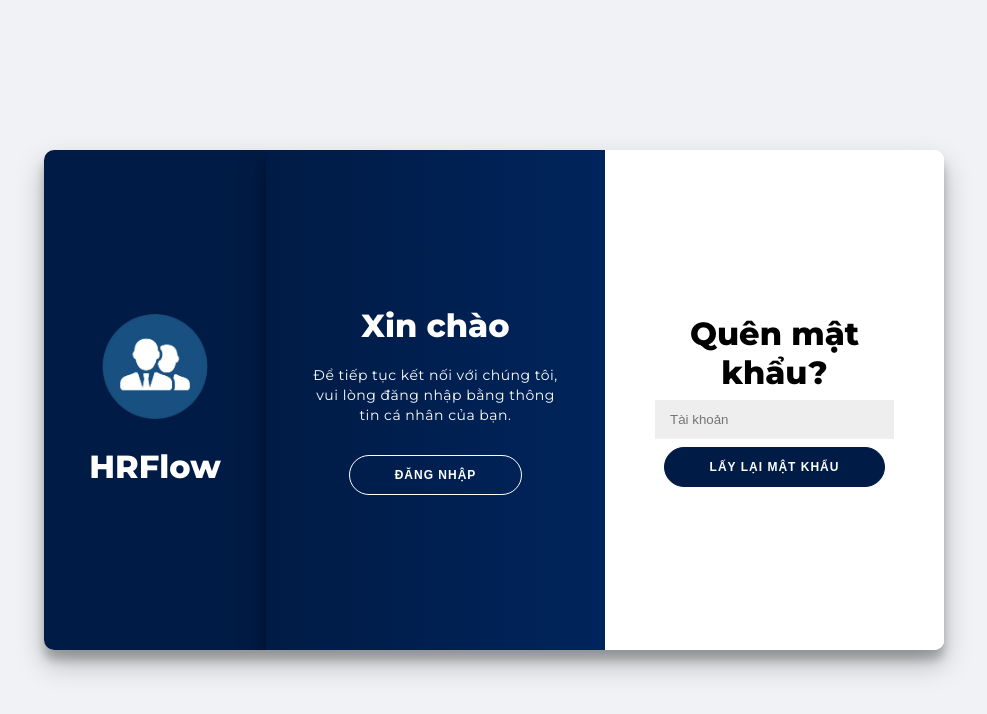
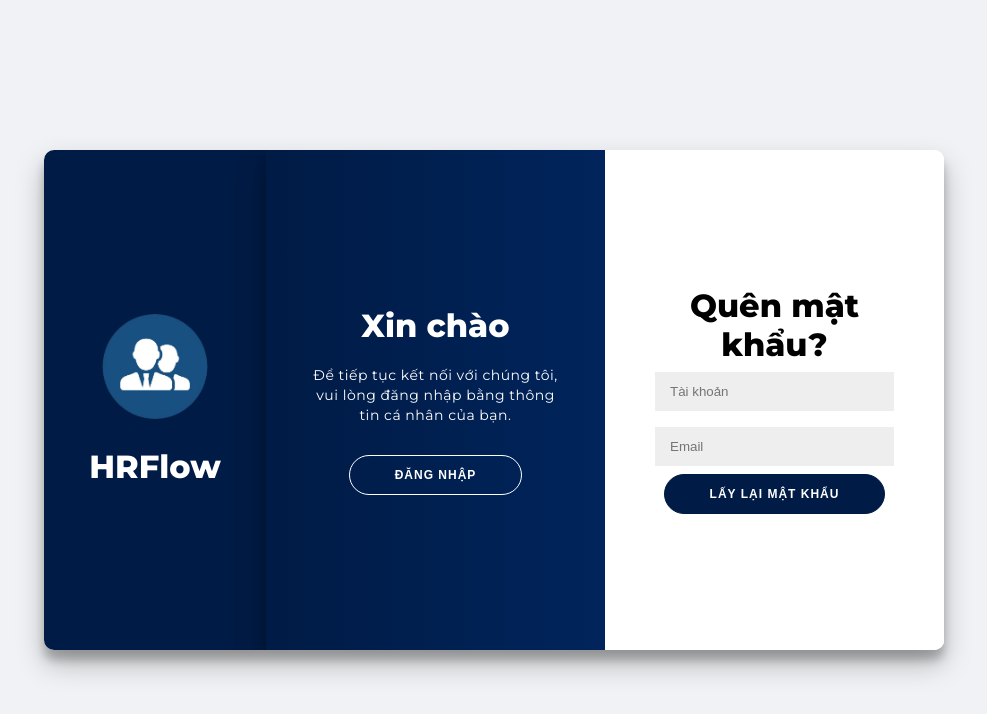
Before and after one commit to NguyenTMHanh/HRM, a React (Create React App) app: page /login in a window 1280 px wide. Both pictures are taken after a click on the button "LẤY LẠI MẬT KHẨU". Shown: the top 714 px of the page, without its empty margins (146-1133 px from the left). Built offline with nearby package versions, Linux system fonts and the light colour scheme.

Commit message:
fix: UI login

```diff
--- a/src/Components/Auth/Login.js
+++ b/src/Components/Auth/Login.js
@@ -25,7 +25,7 @@ axios.interceptors.response.use(
   async (error) => {
     const originalRequest = error.config;
     if (error.response?.status === 401 && !originalRequest._retry) {
-      originalRequest._retry = true; // Prevent infinite retry loop
+      originalRequest._retry = true;
       try {
         const refreshToken = localStorage.getItem('refreshToken');
         if (!refreshToken) {
@@ -35,16 +35,14 @@ axios.interceptors.response.use(
           return Promise.reject(error);
         }
 
-        // Call refresh token endpoint
         const response = await axios.post('/api/account/refresh-token', { refreshToken });
         const { code, data } = response.data;
 
         if (code === 0 && data?.accessToken) {
           localStorage.setItem('accessToken', data.accessToken);
           if (data.refreshToken) {
-            localStorage.setItem('refreshToken', data.refreshToken); // Update refresh token if provided
+            localStorage.setItem('refreshToken', data.refreshToken);
           }
-          // Retry the original request with the new access token
           originalRequest.headers.Authorization = `Bearer ${data.accessToken}`;
           return axios(originalRequest);
         } else {
@@ -66,10 +64,12 @@ function Login() {
   const [signIn, setSignIn] = useState(true);
   const [username, setUsername] = useState('');
   const [password, setPassword] = useState('');
+  const [email, setEmail] = useState('');
   const [loading, setLoading] = useState(false);
   const [showPassword, setShowPassword] = useState(false);
   const navigate = useNavigate();
   const passwordRef = useRef(null);
+  const emailRef = useRef(null);
 
   const handleLogin = async (e) => {
     e.preventDefault();
@@ -99,7 +99,6 @@ function Login() {
             localStorage.setItem('permissions', JSON.stringify(permissions));
             navigate('/dashboard');
           } else {
-            // Allow access to default modules if no permissions
             localStorage.setItem('permissions', JSON.stringify([]));
             navigate('/dashboard');
           }
@@ -110,10 +109,8 @@ function Login() {
             status: roleError.response?.status,
           });
           if (roleError.response?.status === 401) {
-            // Token refresh will be handled by the interceptor
             return;
           } else {
-            // Allow access to default modules
             localStorage.setItem('permissions', JSON.stringify([]));
             navigate('/dashboard');
           }
@@ -141,6 +138,7 @@ function Login() {
   const handleForgotPassword = (e) => {
     e.preventDefault();
     message.info("Tính năng lấy lại mật khẩu chưa được triển khai.");
+    console.log("Forgot password attempt:", { username, email });
   };
 
   const togglePasswordVisibility = () => {
@@ -150,7 +148,18 @@ function Login() {
   const handleUsernameKeyDown = (e) => {
     if (e.key === 'Enter') {
       e.preventDefault();
-      passwordRef.current.focus();
+      if (signIn) {
+        passwordRef.current.focus();
+      } else {
+        emailRef.current.focus();
+      }
+    }
+  };
+
+  const handleEmailKeyDown = (e) => {
+    if (e.key === 'Enter') {
+      e.preventDefault();
+      handleForgotPassword(e);
     }
   };
 
@@ -177,6 +186,15 @@ function Login() {
                 placeholder='Tài khoản'
                 value={username}
                 onChange={(e) => setUsername(e.target.value)}
+                onKeyDown={handleUsernameKeyDown}
+              />
+              <Components.Input
+                type='email'
+                placeholder='Email'
+                value={email}
+                onChange={(e) => setEmail(e.target.value)}
+                onKeyDown={handleEmailKeyDown}
+                ref={emailRef}
               />
               <Components.Button type="submit" disabled={loading}>
                 {loading ? 'Đang xử lý...' : 'LẤY LẠI MẬT KHẨU'}
```
